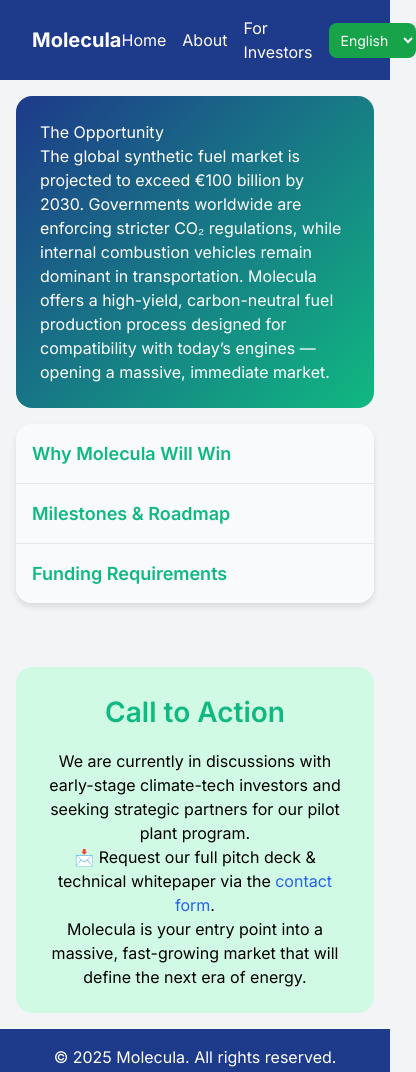
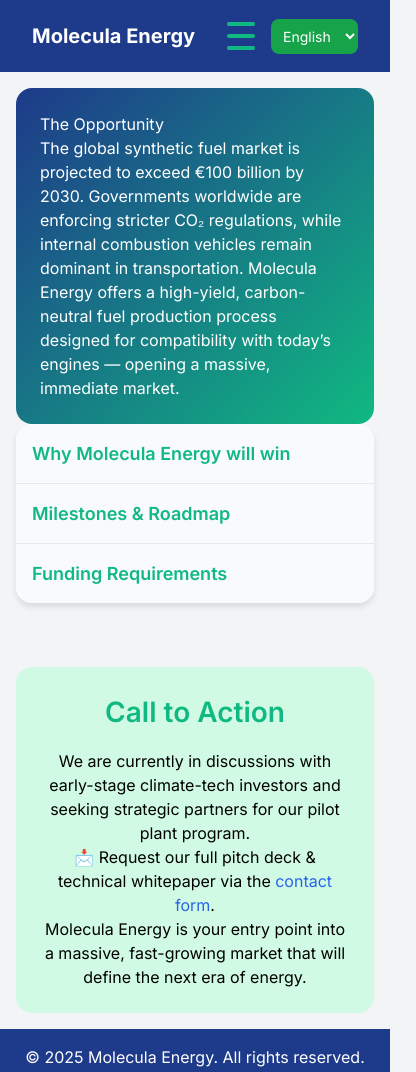
Before and after one commit to Termin44l/Molecula-website, a website: page for-investors.html in a window 390 px wide. Shown: the top 1072 px of the page, 416 px wide, since content can reach past the window. Drawn offline with nearby package versions, Linux system fonts and the light colour scheme.

Commit message:
Update for-investors.html

```diff
--- a/for-investors.html
+++ b/for-investors.html
@@ -3,7 +3,7 @@
 <head>
     <meta charset="UTF-8">
     <meta name="viewport" content="width=device-width, initial-scale=1.0">
-    <title>Molecula - For Investors</title>
+    <title>Molecula Energy - For Investors</title>
     <link href="https://fonts.googleapis.com/css2?family=Inter:wght@300;400;600;700&display=swap" rel="stylesheet">
     <script src="https://cdn.tailwindcss.com"></script>
     <style>
@@ -16,6 +16,23 @@
             background-color: #f3f4f6;
             display: flex;
             flex-direction: column;
+        }
+        .header-flex {
+            display: flex;
+            justify-content: space-between;
+            align-items: center;
+            gap: 0.5rem;
+            position: relative;
+        }
+        .nav-actions {
+            display: flex;
+            align-items: center;
+            gap: 0.5rem;
+        }
+        .nav-links {
+            display: flex;
+            align-items: center;
+            gap: 0.5rem;
         }
         .header {
             background-color: #1e3a8a;
@@ -96,6 +113,26 @@
             padding: 1rem;
             margin-top: auto;
         }
+        .hamburger {
+            display: none;
+            flex-direction: column;
+            justify-content: center;
+            width: 40px;
+            height: 40px;
+            background: none;
+            border: none;
+            cursor: pointer;
+            padding: 0;
+        }
+        .hamburger span {
+            height: 4px;
+            width: 28px;
+            background: #10b981;
+            margin: 4px 0;
+            border-radius: 2px;
+            transition: 0.3s;
+            display: block;
+        }
         @media (max-width: 768px) {
             .main-content {
                 grid-template-columns: 1fr;
@@ -112,24 +149,60 @@
                 margin-top: 2rem;
             }
         }
+        @media (max-width: 640px) {
+            .header-flex {
+                flex-direction: row;
+                align-items: center;
+            }
+            .nav-actions {
+                gap: 0.25rem;
+            }
+            .hamburger {
+                display: flex;
+            }
+            .nav-links {
+                position: absolute;
+                top: 100%;
+                left: 0;
+                right: 0;
+                background: #1e3a8a;
+                flex-direction: column;
+                align-items: stretch;
+                gap: 0.25rem;
+                padding: 0.5rem 1rem;
+                display: none;
+                z-index: 10;
+            }
+            .nav-links.open {
+                display: flex;
+            }
+            .nav-links a, .nav-links select {
+                width: 100%;
+            }
+        }
     </style>
 </head>
 <body>
     <!-- Header with Language Switch -->
     <header class="header">
-        <div class="max-w-7xl mx-auto flex justify-between items-center px-4">
-            <h1 class="text-xl font-bold">Molecula</h1>
-            <div class="flex items-center space-x-4">
+        <div class="max-w-7xl mx-auto header-flex px-4">
+            <h1 class="text-xl font-bold">Molecula Energy</h1>
+            <div class="nav-actions">
+                <button class="hamburger" id="hamburger-btn" aria-label="Toggle navigation">
+                    <span></span>
+                    <span></span>
+                    <span></span>
+                </button>
+                <select id="language-switch" class="bg-green-600 text-white p-2 rounded-lg focus:outline-none hover:bg-green-700 transition text-sm">
+                    <option value="en">English</option>
+                    <option value="hu">Magyar</option>
+                </select>
+            </div>
+            <nav class="nav-links" id="nav-links">
                 <a href="index.html" data-i18n="nav-home" class="hover:text-green-300 transition">Home</a>
                 <a href="about.html" data-i18n="nav-about" class="hover:text-green-300 transition">About</a>
                 <a href="for-investors.html" data-i18n="nav-investors" class="hover:text-green-300 transition">For Investors</a>
-                <div class="relative">
-                    <select id="language-switch" class="bg-green-600 text-white p-2 rounded-lg focus:outline-none hover:bg-green-700 transition text-sm">
-                        <option value="en">English</option>
-                        <option value="hu">Magyar</option>
-                    </select>
-                </div>
-            </div>
+            </nav>
         </div>
     </header>
 
@@ -138,41 +211,21 @@
         <div>
             <div class="opportunity-panel">
                 <h1 data-i18n="investors-opportunity-title">The Opportunity</h1>
-                <p data-i18n="investors-opportunity-text">The global synthetic fuel market is projected to exceed €100 billion by 2030. Governments worldwide are enforcing stricter CO₂ regulations, while internal combustion vehicles remain dominant in transportation. Molecula offers a high-yield, carbon-neutral fuel production process designed for compatibility with today’s engines — opening a massive, immediate market.</p>
+                <p data-i18n="investors-opportunity-text">The global synthetic fuel market is projected to exceed €100 billion by 2030. Governments worldwide are enforcing stricter CO₂ regulations, while internal combustion vehicles remain dominant in transportation. Molecula Energy offers a high-yield, carbon-neutral fuel production process designed for compatibility with today’s engines — opening a massive, immediate market.</p>
             </div>
 
-            <div class="accordion mt-4">
+            <div class="accordion">
                 <div class="accordion-item">
-                    <div data-i18n="investors-why-win-title" class="accordion-header" onclick="toggleAccordion('why-win')">Why Molecula Will Win</div>
-                    <div id="why-win-content" class="accordion-content">
-                        <ul>
-                            <li data-i18n="investors-why-win-yield">Higher gasoline yield through Fischer–Tropsch + hydrocracking integration.</li>
-                            <li data-i18n="investors-why-win-neutrality">True carbon neutrality via Direct Air Capture.</li>
-                            <li data-i18n="investors-why-win-scalability">Scalable, modular plants for faster deployment and lower capital costs.</li>
-                            <li data-i18n="investors-why-win-dual">Dual product lines: gasoline for light transport, diesel for heavy industry.</li>
-                        </ul>
-                    </div>
+                    <div class="accordion-header" data-i18n="accordion-why" onclick="toggleAccordion('why')"></div>
+                    <div class="accordion-content" id="why-content"></div>
                 </div>
                 <div class="accordion-item">
-                    <div data-i18n="investors-milestones-title" class="accordion-header" onclick="toggleAccordion('milestones')">Milestones & Roadmap</div>
-                    <div id="milestones-content" class="accordion-content">
-                        <ul>
-                            <li data-i18n="investors-milestones-now">Now – Company formation, investor outreach, partner lab negotiations.</li>
-                            <li data-i18n="investors-milestones-2025">2025 – Lab-scale proof of concept.</li>
-                            <li data-i18n="investors-milestones-2026">2026 – Pilot plant with certification trials.</li>
-                            <li data-i18n="investors-milestones-2027">2027 – First commercial facility launch.</li>
-                        </ul>
-                    </div>
+                    <div class="accordion-header" data-i18n="accordion-milestones" onclick="toggleAccordion('milestones')"></div>
+                    <div class="accordion-content" id="milestones-content"></div>
                 </div>
                 <div class="accordion-item">
-                    <div data-i18n="investors-funding-title" class="accordion-header" onclick="toggleAccordion('funding')">Funding Requirements</div>
-                    <div id="funding-content" class="accordion-content">
-                        <ul>
-                            <li data-i18n="investors-funding-phase1">Phase 1 – €500k: Lab development, catalyst optimization, and pilot design.</li>
-                            <li data-i18n="investors-funding-phase2">Phase 2 – €5M: Pilot plant construction, testing, and certification.</li>
-                            <li data-i18n="investors-funding-phase3">Phase 3 – €25M: Commercial plant rollout.</li>
-                        </ul>
-                    </div>
+                    <div class="accordion-header" data-i18n="accordion-funding" onclick="toggleAccordion('funding')"></div>
+                    <div class="accordion-content" id="funding-content"></div>
                 </div>
             </div>
         </div>
@@ -181,14 +234,14 @@
             <h2 data-i18n="investors-cta-title">Call to Action</h2>
             <p data-i18n="investors-cta-text">We are currently in discussions with early-stage climate-tech investors and seeking strategic partners for our pilot plant program.</p>
             <p data-i18n="investors-cta-request">📩 Request our full pitch deck & technical whitepaper via the <a href="index.html#contact" class="text-blue-600 hover:underline">contact form</a>.</p>
-            <p data-i18n="investors-cta-opportunity">Molecula is your entry point into a massive, fast-growing market that will define the next era of energy.</p>
+            <p data-i18n="investors-cta-opportunity">Molecula Energy is your entry point into a massive, fast-growing market that will define the next era of energy.</p>
         </div>
     </div>
 
     <!-- Footer -->
     <footer class="footer">
         <div class="max-w-7xl mx-auto">
-            <p data-i18n="footer-text">&copy; 2025 Molecula. All rights reserved.</p>
+            <p data-i18n="footer-text">&copy; 2025 Molecula Energy. All rights reserved.</p>
         </div>
     </footer>
 
@@ -206,11 +259,14 @@
 
         const translations = {
             en: {
+                "accordion-why": "Why Molecula Energy will win",
+                "accordion-milestones": "Milestones & Roadmap",
+                "accordion-funding": "Funding Requirements",
                 'nav-home': 'Home',
                 'nav-about': 'About',
                 'nav-investors': 'For Investors',
                 'investors-opportunity-title': 'The Opportunity',
-                'investors-opportunity-text': 'The global synthetic fuel market is projected to exceed €100 billion by 2030. Governments worldwide are enforcing stricter CO₂ regulations, while internal combustion vehicles remain dominant in transportation. Molecula offers a high-yield, carbon-neutral fuel production process designed for compatibility with today’s engines — opening a massive, immediate market.',
+                'investors-opportunity-text': 'The global synthetic fuel market is projected to exceed €100 billion by 2030. Governments worldwide are enforcing stricter CO₂ regulations, while internal combustion vehicles remain dominant in transportation. Molecula Energy offers a high-yield, carbon-neutral fuel production process designed for compatibility with today’s engines — opening a massive, immediate market.',
                 'investors-why-win-yield': 'Higher gasoline yield through Fischer–Tropsch + hydrocracking integration.',
                 'investors-why-win-neutrality': 'True carbon neutrality via Direct Air Capture.',
                 'investors-why-win-scalability': 'Scalable, modular plants for faster deployment and lower capital costs.',
@@ -225,15 +281,18 @@
                 'investors-cta-title': 'Call to Action',
                 'investors-cta-text': 'We are currently in discussions with early-stage climate-tech investors and seeking strategic partners for our pilot plant program.',
                 'investors-cta-request': '📩 Request our full pitch deck & technical whitepaper via the <a href="index.html#contact" class="text-blue-600 hover:underline">contact form</a>.',
-                'investors-cta-opportunity': 'Molecula is your entry point into a massive, fast-growing market that will define the next era of energy.',
-                'footer-text': '© 2025 Molecula. All rights reserved.'
+                'investors-cta-opportunity': 'Molecula Energy is your entry point into a massive, fast-growing market that will define the next era of energy.',
+                'footer-text': '© 2025 Molecula Energy. All rights reserved.'
             },
             hu: {
+                "accordion-why": "Miért lesz sikeres a Molecula Energy",
+                "accordion-milestones": "Mérföldkövek és ütemterv",
+                "accordion-funding": "Finanszírozási igények",
                 'nav-home': 'Főoldal',
                 'nav-about': 'Rólunk',
                 'nav-investors': 'Befektetőknek',
                 'investors-opportunity-title': 'A Lehetőség',
-                'investors-opportunity-text': 'A globális szintetikus üzemanyag piac 2030-ra meghaladhatja a 100 milliárd eurót. A világ kormányai szigorúbb CO₂ szabályozásokat vezetnek be, miközben a belső égésű járművek dominálnak a közlekedésben. A Molecula egy magas hozamú, szénsemleges üzemanyag-előállítási folyamatot kínál, amely kompatibilis a mai motorokkal – megnyitva egy hatalmas, azonnali piacot.',
+                'investors-opportunity-text': 'A globális szintetikus üzemanyag piac 2030-ra meghaladhatja a 100 milliárd eurót. A világ kormányai szigorúbb CO₂ szabályozásokat vezetnek be, miközben a belső égésű járművek dominálnak a közlekedésben. A Molecula Energy egy magas hozamú, szénsemleges üzemanyag-előállítási folyamatot kínál, amely kompatibilis a mai motorokkal – megnyitva egy hatalmas, azonnali piacot.',
                 'investors-why-win-yield': 'Magasabb benzin hozam a Fischer–Tropsch + hidrokrakkolás integrációval.',
                 'investors-why-win-neutrality': 'Valódi szénsemlegesség a Közvetlen Levegő Eltávolítás révén.',
                 'investors-why-win-scalability': 'Méretezhető, moduláris üzemek gyorsabb telepítéshez és alacsonyabb tőke költségekhez.',
@@ -248,25 +307,57 @@
                 'investors-cta-title': 'Felhívás a cselekvésre',
                 'investors-cta-text': 'Jelenleg tárgyalásokat folytatunk korai stádiumú klíma-technológiai befektetőkkel, és stratégiai partnereket keresünk kísérleti üzem programunkhoz.',
                 'investors-cta-request': '📩 Kérje teljes előadásanyagunkat és műszaki tanulmányunkat az <a href="index.html#contact" class="text-blue-600 hover:underline">kapcsolatfelvételi űrlap</a> segítségével.',
-                'investors-cta-opportunity': 'A Molecula a belépési pont egy hatalmas, gyorsan növekvő piacra, amely meghatározza az energia következő korszakát.',
-                'footer-text': '© 2025 Molecula. Minden jog fenntartva.',
-                'investors-why-win-title': 'Miért lesz sikeres a Molecula',
-                'investors-milestones-title': 'Mérföldkövek és Ütemterv',
-                'investors-funding-title': 'Tőkeszükségletek',
+                'investors-cta-opportunity': 'A Molecula Energy a belépési pont egy hatalmas, gyorsan növekvő piacra, amely meghatározza az energia következő korszakát.',
+                'footer-text': '© 2025 Molecula Energy. Minden jog fenntartva.'
             }
         };
+
+        function toggleAccordion(id) {
+            const content = document.getElementById(`${id}-content`);
+            if (content.style.display === 'block') {
+                content.style.display = 'none';
+            } else {
+                document.querySelectorAll('.accordion-content').forEach(item => item.style.display = 'none');
+                content.style.display = 'block';
+            }
+        }
+
+        function updateAccordionContent(lang) {
+            document.getElementById('why-content').innerHTML = `
+                <ul>
+                    <li>${translations[lang]['investors-why-win-yield']}</li>
+                    <li>${translations[lang]['investors-why-win-neutrality']}</li>
+                    <li>${translations[lang]['investors-why-win-scalability']}</li>
+                    <li>${translations[lang]['investors-why-win-dual']}</li>
+                </ul>
+            `;
+            document.getElementById('milestones-content').innerHTML = `
+                <ul>
+                    <li>${translations[lang]['investors-milestones-now']}</li>
+                    <li>${translations[lang]['investors-milestones-2025']}</li>
+                    <li>${translations[lang]['investors-milestones-2026']}</li>
+                    <li>${translations[lang]['investors-milestones-2027']}</li>
+                </ul>
+            `;
+            document.getElementById('funding-content').innerHTML = `
+                <ul>
+                    <li>${translations[lang]['investors-funding-phase1']}</li>
+                    <li>${translations[lang]['investors-funding-phase2']}</li>
+                    <li>${translations[lang]['investors-funding-phase3']}</li>
+                </ul>
+            `;
+        }
 
         function updateLanguage(lang) {
             document.querySelectorAll('[data-i18n]').forEach(element => {
                 const key = element.getAttribute('data-i18n');
                 if (translations[lang][key]) {
-                    element.innerHTML = translations[lang][key]; // Use innerHTML for HTML tags
+                    element.innerHTML = translations[lang][key];
                 }
             });
+            updateAccordionContent(lang);
             document.documentElement.lang = lang;
-            // Persist language in localStorage
             localStorage.setItem('selectedLanguage', lang);
-            // Update select value
             document.getElementById('language-switch').value = lang;
         }
 
@@ -279,15 +370,20 @@
             });
         });
 
-        function toggleAccordion(id) {
-            const content = document.getElementById(`${id}-content`);
-            if (content.style.display === 'block') {
-                content.style.display = 'none';
-            } else {
-                document.querySelectorAll('.accordion-content').forEach(item => item.style.display = 'none');
-                content.style.display = 'block';
-            }
-        }
+        // Hamburger menu toggle
+        document.addEventListener('DOMContentLoaded', () => {
+            const hamburgerBtn = document.getElementById('hamburger-btn');
+            const navLinks = document.getElementById('nav-links');
+            hamburgerBtn.addEventListener('click', () => {
+                navLinks.classList.toggle('open');
+            });
+            // Optional: close menu when clicking outside
+            document.addEventListener('click', (e) => {
+                if (!hamburgerBtn.contains(e.target) && !navLinks.contains(e.target)) {
+                    navLinks.classList.remove('open');
+                }
+            });
+        });
     </script>
 </body>
 </html>
```
